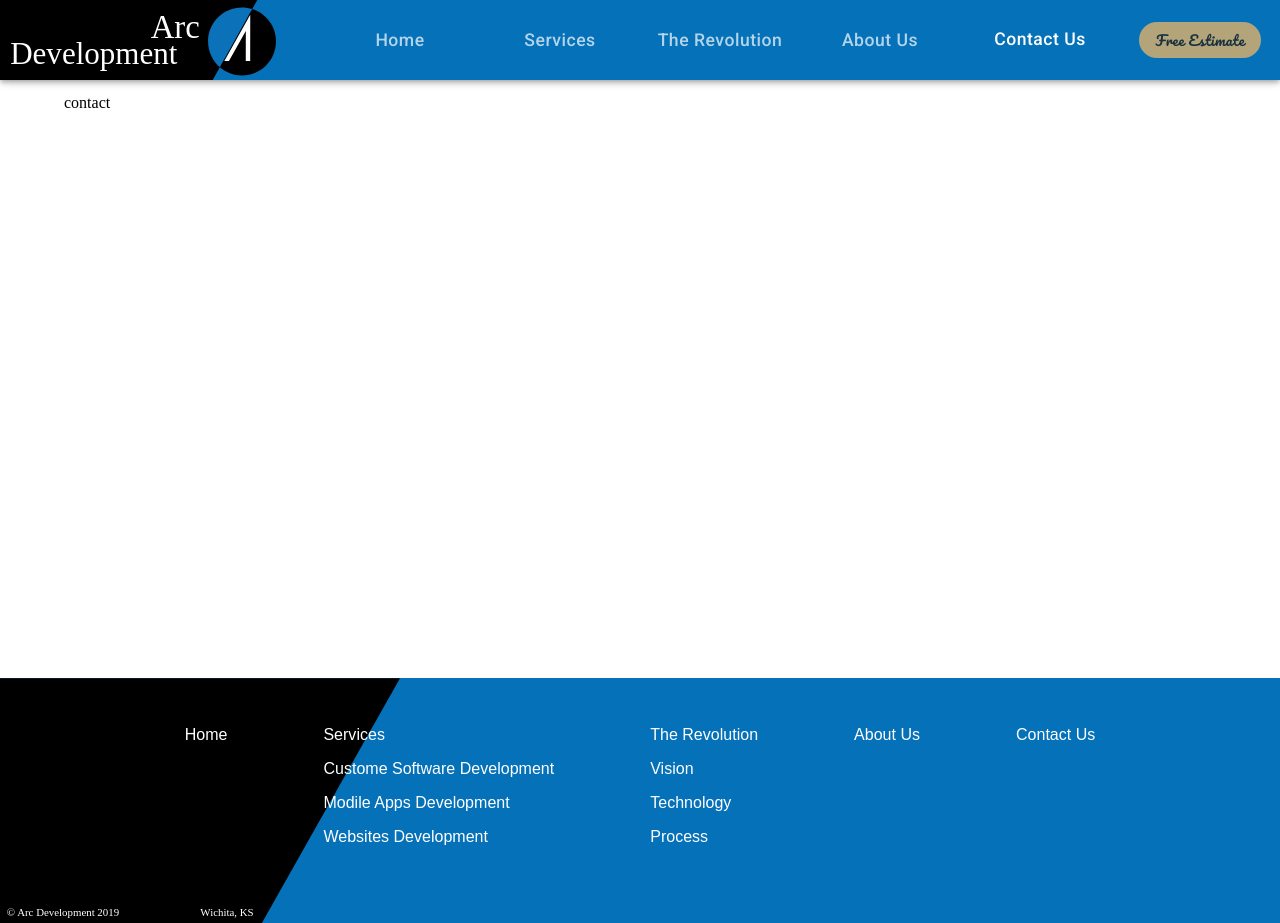
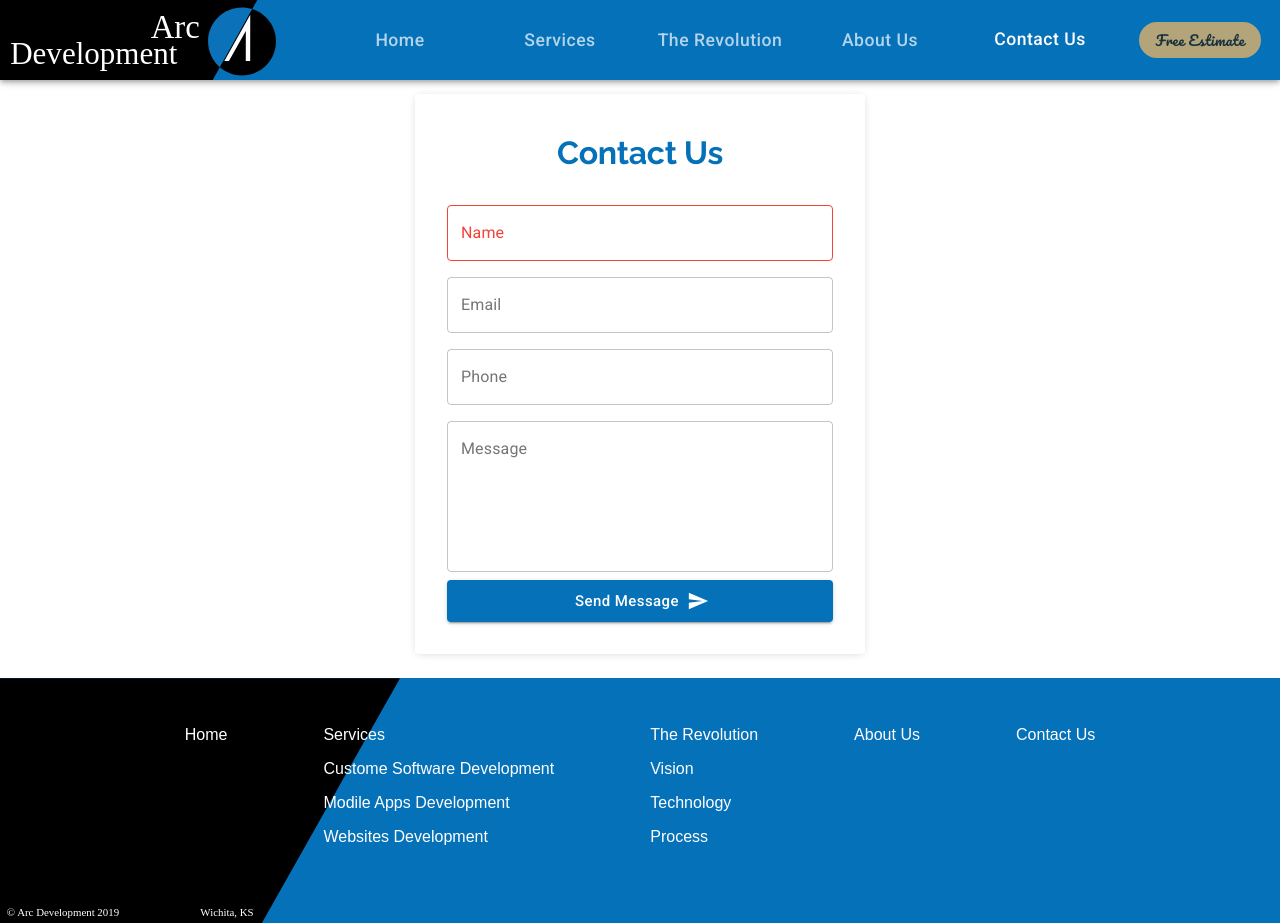
Before and after one commit to adiathasan/arc-MUI, a React (Create React App) app: page /contact in a window 1280 px wide. Built offline with nearby package versions, Linux system fonts and the light colour scheme.

Commit message:
contact page done

```diff
--- a/package.json
+++ b/package.json
@@ -10,6 +10,7 @@
     "@testing-library/jest-dom": "^5.11.4",
     "@testing-library/react": "^11.1.0",
     "@testing-library/user-event": "^12.1.10",
+    "darkmode-js": "^1.5.7",
     "react": "^17.0.1",
     "react-dom": "^17.0.1",
     "react-router-dom": "^5.2.0",
--- a/src/App.jsx
+++ b/src/App.jsx
@@ -9,14 +9,16 @@ import Footer from './components/Footer';
 import Navbar from './components/Navbar';
 import Services from './screens/Services';
 import CustomSoftware from './screens/CustomSoftware';
+import Contact from './screens/Contact';
 
 function App() {
+	// document.querySelector('body').style.background = '#18191A';
 	return (
 		<ThemeProvider theme={theme}>
 			<Navbar />
 			<div className='app__routes'>
 				<Switch>
-					<Route path='/contact' component={() => <div>contact</div>} exact />
+					<Route path='/contact' component={Contact} exact />
 					<Route path='/about' component={() => <div>about</div>} exact />
 					<Route
 						path='/websites'
--- /dev/null
+++ b/src/screens/Contact.jsx
@@ -0,0 +1,95 @@
+import React, { useState } from 'react';
+import Grid from '@material-ui/core/Grid';
+import Button from '@material-ui/core/Button';
+import Typography from '@material-ui/core/Typography';
+import TextField from '@material-ui/core/TextField';
+import Card from '@material-ui/core/Card';
+import { makeStyles } from '@material-ui/styles';
+import SendIcon from '@material-ui/icons/Send';
+
+const useStyles = makeStyles((theme) => ({
+	contact: {
+		marginBottom: '2rem',
+	},
+	card: {
+		textAlign: 'center',
+		boxShadow: '0 1px 9px -2px rgba(0, 0, 0, .2)',
+		padding: '2rem',
+		'& .MuiTextField-root': {
+			margin: '.5rem 0',
+		},
+	},
+}));
+
+const Contact = () => {
+	const classes = useStyles();
+	const [name, setName] = useState('');
+	const [phone, setPhone] = useState('');
+	const [email, setEmail] = useState('');
+	const [message, setMessage] = useState('');
+	return (
+		<Grid
+			container
+			className={classes.contact}
+			direction='row'
+			alignItems='center'
+			justify='center'>
+			<Grid item style={{ width: '450px', maxWidth: '100%' }}>
+				<Card className={classes.card}>
+					<Grid container direction='column' spacing={2}>
+						<Grid item>
+							<Typography variant='h2'>Contact Us</Typography>
+						</Grid>
+						<Grid item>
+							<TextField
+								error
+								onChange={(e) => setName(e.target.value)}
+								value={name}
+								label='Name'
+								id='name'
+								variant='outlined'
+								fullWidth
+							/>
+							<TextField
+								onChange={(e) => setPhone(e.target.value)}
+								value={phone}
+								label='Email'
+								id='email'
+								variant='outlined'
+								fullWidth
+							/>
+							<TextField
+								onChange={(e) => setEmail(e.target.value)}
+								value={email}
+								label='Phone'
+								id='phone'
+								variant='outlined'
+								fullWidth
+							/>
+							<TextField
+								onChange={(e) => setMessage(e.target.value)}
+								value={message}
+								label='Message'
+								id='message'
+								variant='outlined'
+								fullWidth
+								multiline
+								rows={6}
+							/>
+							<Button
+								fullWidth
+								size='large'
+								variant='contained'
+								color='primary'
+								endIcon={<SendIcon />}>
+								Send Message
+							</Button>
+						</Grid>
+					</Grid>
+				</Card>
+			</Grid>
+		</Grid>
+	);
+};
+
+export default Contact;
--- a/src/theme/Theme.jsx
+++ b/src/theme/Theme.jsx
@@ -2,7 +2,7 @@ import { createMuiTheme } from '@material-ui/core/styles';
 
 export const arcBlue = '#0471b9';
 export const arcOrange = '#ffba60';
-export const arcGrey = '#5a5656';
+export const arcGrey = '#b4aaaa';
 
 export const theme = createMuiTheme({
 	palette: {
```
Also changed, not shown: 2 other files (tests, documents, lock files or other folders).
